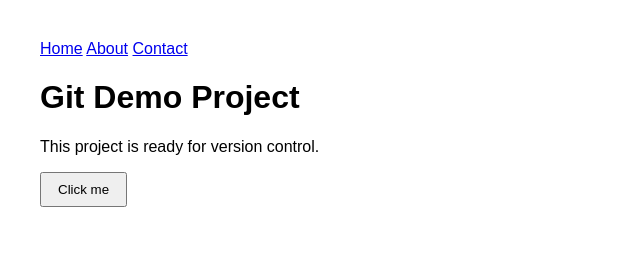
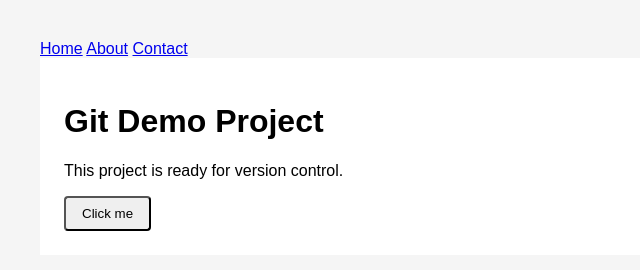
Before and after one commit to pluralsight-cloud/git-version-control-introduction, a plain HTML site: page index.html in a window 1280 px wide. Shown: the whole page, without its empty margins (0-640 px from the left). Drawn offline with Linux system fonts and the light colour scheme.

Commit message:
Update page styles

```diff
--- a/styles.css
+++ b/styles.css
@@ -1,12 +1,16 @@
 body {
     font-family: Arial, sans-serif;
     margin: 40px;
+    background-color: #f5f5f5;
 }
 
 main {
     max-width: 600px;
+    padding: 24px;
+    background-color: white;
 }
 
 button {
     padding: 8px 16px;
+    border-radius: 4px;
 }
```
